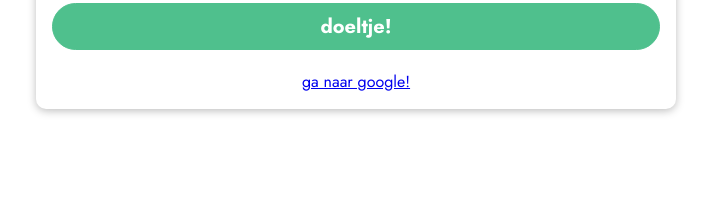
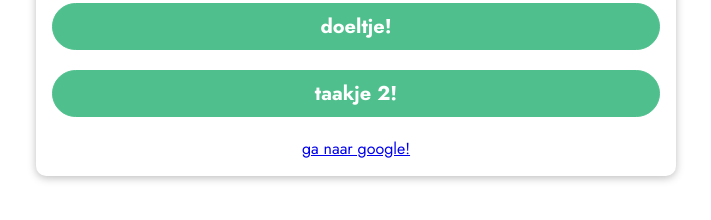
Before and after one commit to RubenZwinkels/vue-practice, a plain HTML site: page 2-basic-syntax/index.html in a window 1280 px wide. Shown: the part 300-520 px from the top of the page, without its empty margins (284-995 px from the left). Drawn offline with nearby package versions, Linux system fonts and the light colour scheme.

Commit message:
[2] simpele method toegevoegd

```diff
--- a/2-basic-syntax/app.js
+++ b/2-basic-syntax/app.js
@@ -5,5 +5,17 @@ const app = Vue.createApp({
       vueLink: "https://google.com",
     };
   },
+  methods: {
+    outputGoal() {
+      const randomNumber = Math.random();
+      if (randomNumber > 0.5) {
+        return "taakje 1";
+      } else {
+        return "taakje 2!";
+      }
+    },
+  },
 });
 app.mount("#user-goal");
+
+//console.log(outputgoal());
--- a/2-basic-syntax/index.html
+++ b/2-basic-syntax/index.html
@@ -18,6 +18,7 @@
 	<section id="user-goal">
 		<h2>My Course Goal</h2>
 		<p>{{courseGoal}}</p>
+		<p>{{outputGoal()}}</p>
 		<a v-bind:href="vueLink">ga naar google!</a>
 	</section>
 </body>
```
